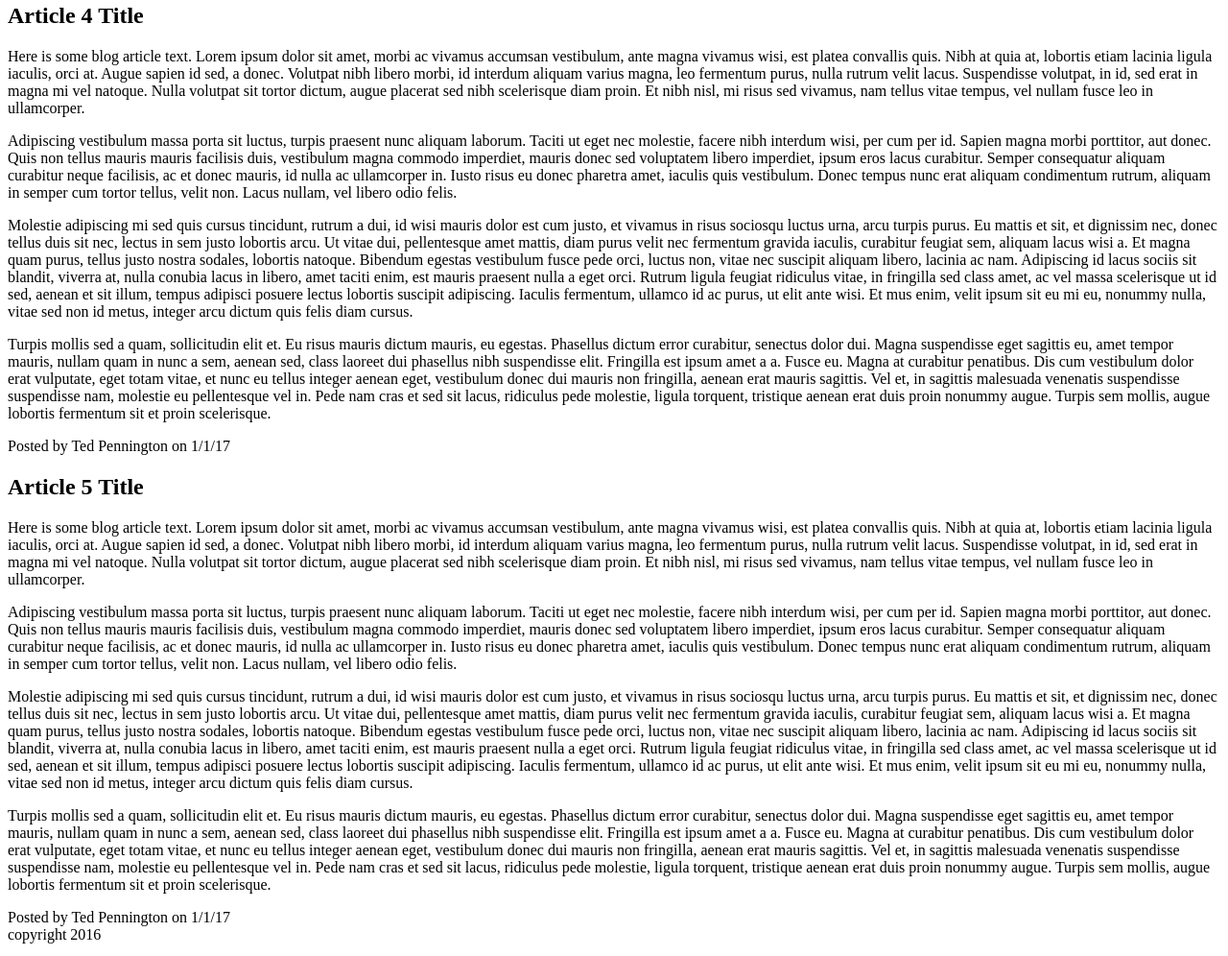
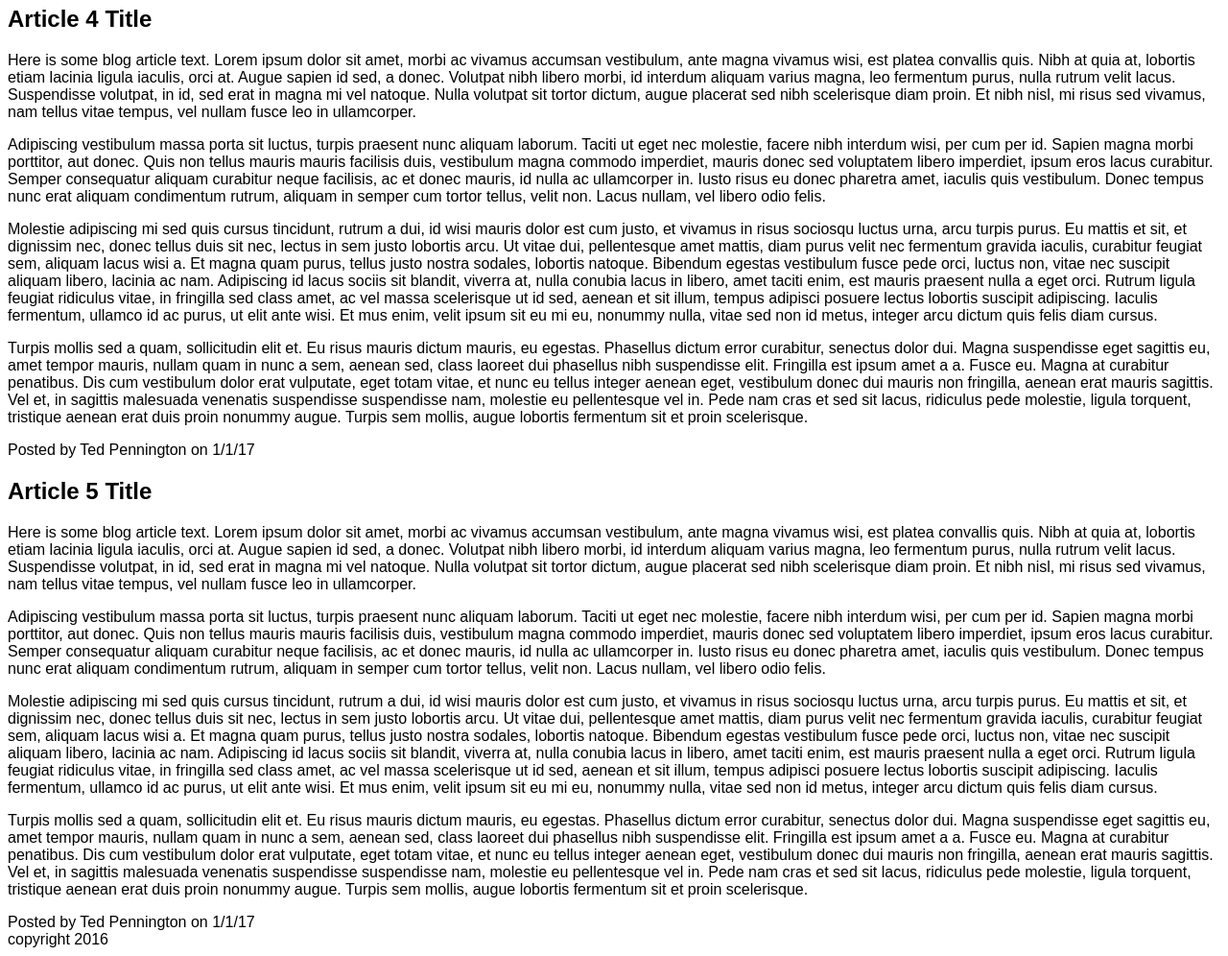
Before and after one commit to tedpennington/blog-exercise, a plain HTML site: page index.html in a window 1280 px wide. Shown: the part 1549-2545 px from the top of the page at 96% size. Drawn offline with Linux system fonts and the light colour scheme.

Commit message:
Cleaned up formatting, added JS line to index, added basic CSS file, using 4 spaces indent in subl now

```diff
--- a/css/styles.css
+++ b/css/styles.css
@@ -0,0 +1,9 @@
+h1 {
+    font-family: Arial, Helvetica, sans-serif;
+    color: red;
+}
+
+
+article {
+    font-family: Arial, Helvetica, sans-serif;
+}
--- a/index.html
+++ b/index.html
@@ -6,61 +6,61 @@
         <title>My Blog</title>
     </head>
 
+    <body>
+
         <h1>Ted's Blog</h1>
 
-<body>
-
-<div class="article">
+        <article>
         <h2>Article 1 Title</h2>
         <p> Here is some blog article text. Lorem ipsum dolor sit amet, morbi ac vivamus accumsan vestibulum, ante magna vivamus wisi, est platea convallis quis. Nibh at quia at, lobortis etiam lacinia ligula iaculis, orci at. Augue sapien id sed, a donec. Volutpat nibh libero morbi, id interdum aliquam varius magna, leo fermentum purus, nulla rutrum velit lacus. Suspendisse volutpat, in id, sed erat in magna mi vel natoque. Nulla volutpat sit tortor dictum, augue placerat sed nibh scelerisque diam proin. Et nibh nisl, mi risus sed vivamus, nam tellus vitae tempus, vel nullam fusce leo in ullamcorper.</p>
         <p>Adipiscing vestibulum massa porta sit luctus, turpis praesent nunc aliquam laborum. Taciti ut eget nec molestie, facere nibh interdum wisi, per cum per id. Sapien magna morbi porttitor, aut donec. Quis non tellus mauris mauris facilisis duis, vestibulum magna commodo imperdiet, mauris donec sed voluptatem libero imperdiet, ipsum eros lacus curabitur. Semper consequatur aliquam curabitur neque facilisis, ac et donec mauris, id nulla ac ullamcorper in. Iusto risus eu donec pharetra amet, iaculis quis vestibulum. Donec tempus nunc erat aliquam condimentum rutrum, aliquam in semper cum tortor tellus, velit non. Lacus nullam, vel libero odio felis.<p>
         <p>Molestie adipiscing mi sed quis cursus tincidunt, rutrum a dui, id wisi mauris dolor est cum justo, et vivamus in risus sociosqu luctus urna, arcu turpis purus. Eu mattis et sit, et dignissim nec, donec tellus duis sit nec, lectus in sem justo lobortis arcu. Ut vitae dui, pellentesque amet mattis, diam purus velit nec fermentum gravida iaculis, curabitur feugiat sem, aliquam lacus wisi a. Et magna quam purus, tellus justo nostra sodales, lobortis natoque. Bibendum egestas vestibulum fusce pede orci, luctus non, vitae nec suscipit aliquam libero, lacinia ac nam. Adipiscing id lacus sociis sit blandit, viverra at, nulla conubia lacus in libero, amet taciti enim, est mauris praesent nulla a eget orci. Rutrum ligula feugiat ridiculus vitae, in fringilla sed class amet, ac vel massa scelerisque ut id sed, aenean et sit illum, tempus adipisci posuere lectus lobortis suscipit adipiscing. Iaculis fermentum, ullamco id ac purus, ut elit ante wisi. Et mus enim, velit ipsum sit eu mi eu, nonummy nulla, vitae sed non id metus, integer arcu dictum quis felis diam cursus.</p>
         <p>Turpis mollis sed a quam, sollicitudin elit et. Eu risus mauris dictum mauris, eu egestas. Phasellus dictum error curabitur, senectus dolor dui. Magna suspendisse eget sagittis eu, amet tempor mauris, nullam quam in nunc a sem, aenean sed, class laoreet dui phasellus nibh suspendisse elit. Fringilla est ipsum amet a a. Fusce eu. Magna at curabitur penatibus. Dis cum vestibulum dolor erat vulputate, eget totam vitae, et nunc eu tellus integer aenean eget, vestibulum donec dui mauris non fringilla, aenean erat mauris sagittis. Vel et, in sagittis malesuada venenatis suspendisse suspendisse nam, molestie eu pellentesque vel in. Pede nam cras et sed sit lacus, ridiculus pede molestie, ligula torquent, tristique aenean erat duis proin nonummy augue. Turpis sem mollis, augue lobortis fermentum sit et proin scelerisque.</p>
         <footer>Posted by Ted Pennington on 1/1/17</footer>
-</div>
+        <article>
 
 
-<div class="article">
+        <article>
           <h2>Article 2 Title</h2>
           <p> Here is some blog article text. Lorem ipsum dolor sit amet, morbi ac vivamus accumsan vestibulum, ante magna vivamus wisi, est platea convallis quis. Nibh at quia at, lobortis etiam lacinia ligula iaculis, orci at. Augue sapien id sed, a donec. Volutpat nibh libero morbi, id interdum aliquam varius magna, leo fermentum purus, nulla rutrum velit lacus. Suspendisse volutpat, in id, sed erat in magna mi vel natoque. Nulla volutpat sit tortor dictum, augue placerat sed nibh scelerisque diam proin. Et nibh nisl, mi risus sed vivamus, nam tellus vitae tempus, vel nullam fusce leo in ullamcorper.</p>
           <p>Adipiscing vestibulum massa porta sit luctus, turpis praesent nunc aliquam laborum. Taciti ut eget nec molestie, facere nibh interdum wisi, per cum per id. Sapien magna morbi porttitor, aut donec. Quis non tellus mauris mauris facilisis duis, vestibulum magna commodo imperdiet, mauris donec sed voluptatem libero imperdiet, ipsum eros lacus curabitur. Semper consequatur aliquam curabitur neque facilisis, ac et donec mauris, id nulla ac ullamcorper in. Iusto risus eu donec pharetra amet, iaculis quis vestibulum. Donec tempus nunc erat aliquam condimentum rutrum, aliquam in semper cum tortor tellus, velit non. Lacus nullam, vel libero odio felis.<p>
           <p>Molestie adipiscing mi sed quis cursus tincidunt, rutrum a dui, id wisi mauris dolor est cum justo, et vivamus in risus sociosqu luctus urna, arcu turpis purus. Eu mattis et sit, et dignissim nec, donec tellus duis sit nec, lectus in sem justo lobortis arcu. Ut vitae dui, pellentesque amet mattis, diam purus velit nec fermentum gravida iaculis, curabitur feugiat sem, aliquam lacus wisi a. Et magna quam purus, tellus justo nostra sodales, lobortis natoque. Bibendum egestas vestibulum fusce pede orci, luctus non, vitae nec suscipit aliquam libero, lacinia ac nam. Adipiscing id lacus sociis sit blandit, viverra at, nulla conubia lacus in libero, amet taciti enim, est mauris praesent nulla a eget orci. Rutrum ligula feugiat ridiculus vitae, in fringilla sed class amet, ac vel massa scelerisque ut id sed, aenean et sit illum, tempus adipisci posuere lectus lobortis suscipit adipiscing. Iaculis fermentum, ullamco id ac purus, ut elit ante wisi. Et mus enim, velit ipsum sit eu mi eu, nonummy nulla, vitae sed non id metus, integer arcu dictum quis felis diam cursus.</p>
           <p>Turpis mollis sed a quam, sollicitudin elit et. Eu risus mauris dictum mauris, eu egestas. Phasellus dictum error curabitur, senectus dolor dui. Magna suspendisse eget sagittis eu, amet tempor mauris, nullam quam in nunc a sem, aenean sed, class laoreet dui phasellus nibh suspendisse elit. Fringilla est ipsum amet a a. Fusce eu. Magna at curabitur penatibus. Dis cum vestibulum dolor erat vulputate, eget totam vitae, et nunc eu tellus integer aenean eget, vestibulum donec dui mauris non fringilla, aenean erat mauris sagittis. Vel et, in sagittis malesuada venenatis suspendisse suspendisse nam, molestie eu pellentesque vel in. Pede nam cras et sed sit lacus, ridiculus pede molestie, ligula torquent, tristique aenean erat duis proin nonummy augue. Turpis sem mollis, augue lobortis fermentum sit et proin scelerisque.</p>
           <footer>Posted by Ted Pennington on 1/1/17</footer>
-</div>
+          <article>
 
-
-<div class="article">
+        <article>
           <h2>Article 3 Title</h2>
           <p> Here is some blog article text. Lorem ipsum dolor sit amet, morbi ac vivamus accumsan vestibulum, ante magna vivamus wisi, est platea convallis quis. Nibh at quia at, lobortis etiam lacinia ligula iaculis, orci at. Augue sapien id sed, a donec. Volutpat nibh libero morbi, id interdum aliquam varius magna, leo fermentum purus, nulla rutrum velit lacus. Suspendisse volutpat, in id, sed erat in magna mi vel natoque. Nulla volutpat sit tortor dictum, augue placerat sed nibh scelerisque diam proin. Et nibh nisl, mi risus sed vivamus, nam tellus vitae tempus, vel nullam fusce leo in ullamcorper.</p>
           <p>Adipiscing vestibulum massa porta sit luctus, turpis praesent nunc aliquam laborum. Taciti ut eget nec molestie, facere nibh interdum wisi, per cum per id. Sapien magna morbi porttitor, aut donec. Quis non tellus mauris mauris facilisis duis, vestibulum magna commodo imperdiet, mauris donec sed voluptatem libero imperdiet, ipsum eros lacus curabitur. Semper consequatur aliquam curabitur neque facilisis, ac et donec mauris, id nulla ac ullamcorper in. Iusto risus eu donec pharetra amet, iaculis quis vestibulum. Donec tempus nunc erat aliquam condimentum rutrum, aliquam in semper cum tortor tellus, velit non. Lacus nullam, vel libero odio felis.<p>
           <p>Molestie adipiscing mi sed quis cursus tincidunt, rutrum a dui, id wisi mauris dolor est cum justo, et vivamus in risus sociosqu luctus urna, arcu turpis purus. Eu mattis et sit, et dignissim nec, donec tellus duis sit nec, lectus in sem justo lobortis arcu. Ut vitae dui, pellentesque amet mattis, diam purus velit nec fermentum gravida iaculis, curabitur feugiat sem, aliquam lacus wisi a. Et magna quam purus, tellus justo nostra sodales, lobortis natoque. Bibendum egestas vestibulum fusce pede orci, luctus non, vitae nec suscipit aliquam libero, lacinia ac nam. Adipiscing id lacus sociis sit blandit, viverra at, nulla conubia lacus in libero, amet taciti enim, est mauris praesent nulla a eget orci. Rutrum ligula feugiat ridiculus vitae, in fringilla sed class amet, ac vel massa scelerisque ut id sed, aenean et sit illum, tempus adipisci posuere lectus lobortis suscipit adipiscing. Iaculis fermentum, ullamco id ac purus, ut elit ante wisi. Et mus enim, velit ipsum sit eu mi eu, nonummy nulla, vitae sed non id metus, integer arcu dictum quis felis diam cursus.</p>
           <p>Turpis mollis sed a quam, sollicitudin elit et. Eu risus mauris dictum mauris, eu egestas. Phasellus dictum error curabitur, senectus dolor dui. Magna suspendisse eget sagittis eu, amet tempor mauris, nullam quam in nunc a sem, aenean sed, class laoreet dui phasellus nibh suspendisse elit. Fringilla est ipsum amet a a. Fusce eu. Magna at curabitur penatibus. Dis cum vestibulum dolor erat vulputate, eget totam vitae, et nunc eu tellus integer aenean eget, vestibulum donec dui mauris non fringilla, aenean erat mauris sagittis. Vel et, in sagittis malesuada venenatis suspendisse suspendisse nam, molestie eu pellentesque vel in. Pede nam cras et sed sit lacus, ridiculus pede molestie, ligula torquent, tristique aenean erat duis proin nonummy augue. Turpis sem mollis, augue lobortis fermentum sit et proin scelerisque.</p>
           <footer>Posted by Ted Pennington on 1/1/17</footer>
-</div>
+          <article>
 
 
-<div class="article">
+        <article>
           <h2>Article 4 Title</h2>
           <p> Here is some blog article text. Lorem ipsum dolor sit amet, morbi ac vivamus accumsan vestibulum, ante magna vivamus wisi, est platea convallis quis. Nibh at quia at, lobortis etiam lacinia ligula iaculis, orci at. Augue sapien id sed, a donec. Volutpat nibh libero morbi, id interdum aliquam varius magna, leo fermentum purus, nulla rutrum velit lacus. Suspendisse volutpat, in id, sed erat in magna mi vel natoque. Nulla volutpat sit tortor dictum, augue placerat sed nibh scelerisque diam proin. Et nibh nisl, mi risus sed vivamus, nam tellus vitae tempus, vel nullam fusce leo in ullamcorper.</p>
           <p>Adipiscing vestibulum massa porta sit luctus, turpis praesent nunc aliquam laborum. Taciti ut eget nec molestie, facere nibh interdum wisi, per cum per id. Sapien magna morbi porttitor, aut donec. Quis non tellus mauris mauris facilisis duis, vestibulum magna commodo imperdiet, mauris donec sed voluptatem libero imperdiet, ipsum eros lacus curabitur. Semper consequatur aliquam curabitur neque facilisis, ac et donec mauris, id nulla ac ullamcorper in. Iusto risus eu donec pharetra amet, iaculis quis vestibulum. Donec tempus nunc erat aliquam condimentum rutrum, aliquam in semper cum tortor tellus, velit non. Lacus nullam, vel libero odio felis.<p>
           <p>Molestie adipiscing mi sed quis cursus tincidunt, rutrum a dui, id wisi mauris dolor est cum justo, et vivamus in risus sociosqu luctus urna, arcu turpis purus. Eu mattis et sit, et dignissim nec, donec tellus duis sit nec, lectus in sem justo lobortis arcu. Ut vitae dui, pellentesque amet mattis, diam purus velit nec fermentum gravida iaculis, curabitur feugiat sem, aliquam lacus wisi a. Et magna quam purus, tellus justo nostra sodales, lobortis natoque. Bibendum egestas vestibulum fusce pede orci, luctus non, vitae nec suscipit aliquam libero, lacinia ac nam. Adipiscing id lacus sociis sit blandit, viverra at, nulla conubia lacus in libero, amet taciti enim, est mauris praesent nulla a eget orci. Rutrum ligula feugiat ridiculus vitae, in fringilla sed class amet, ac vel massa scelerisque ut id sed, aenean et sit illum, tempus adipisci posuere lectus lobortis suscipit adipiscing. Iaculis fermentum, ullamco id ac purus, ut elit ante wisi. Et mus enim, velit ipsum sit eu mi eu, nonummy nulla, vitae sed non id metus, integer arcu dictum quis felis diam cursus.</p>
           <p>Turpis mollis sed a quam, sollicitudin elit et. Eu risus mauris dictum mauris, eu egestas. Phasellus dictum error curabitur, senectus dolor dui. Magna suspendisse eget sagittis eu, amet tempor mauris, nullam quam in nunc a sem, aenean sed, class laoreet dui phasellus nibh suspendisse elit. Fringilla est ipsum amet a a. Fusce eu. Magna at curabitur penatibus. Dis cum vestibulum dolor erat vulputate, eget totam vitae, et nunc eu tellus integer aenean eget, vestibulum donec dui mauris non fringilla, aenean erat mauris sagittis. Vel et, in sagittis malesuada venenatis suspendisse suspendisse nam, molestie eu pellentesque vel in. Pede nam cras et sed sit lacus, ridiculus pede molestie, ligula torquent, tristique aenean erat duis proin nonummy augue. Turpis sem mollis, augue lobortis fermentum sit et proin scelerisque.</p>
           <footer>Posted by Ted Pennington on 1/1/17</footer>
-</div>
+          <article>
 
 
 
-<div class="article">
+        <article>
           <h2>Article 5 Title</h2>
           <p> Here is some blog article text. Lorem ipsum dolor sit amet, morbi ac vivamus accumsan vestibulum, ante magna vivamus wisi, est platea convallis quis. Nibh at quia at, lobortis etiam lacinia ligula iaculis, orci at. Augue sapien id sed, a donec. Volutpat nibh libero morbi, id interdum aliquam varius magna, leo fermentum purus, nulla rutrum velit lacus. Suspendisse volutpat, in id, sed erat in magna mi vel natoque. Nulla volutpat sit tortor dictum, augue placerat sed nibh scelerisque diam proin. Et nibh nisl, mi risus sed vivamus, nam tellus vitae tempus, vel nullam fusce leo in ullamcorper.</p>
           <p>Adipiscing vestibulum massa porta sit luctus, turpis praesent nunc aliquam laborum. Taciti ut eget nec molestie, facere nibh interdum wisi, per cum per id. Sapien magna morbi porttitor, aut donec. Quis non tellus mauris mauris facilisis duis, vestibulum magna commodo imperdiet, mauris donec sed voluptatem libero imperdiet, ipsum eros lacus curabitur. Semper consequatur aliquam curabitur neque facilisis, ac et donec mauris, id nulla ac ullamcorper in. Iusto risus eu donec pharetra amet, iaculis quis vestibulum. Donec tempus nunc erat aliquam condimentum rutrum, aliquam in semper cum tortor tellus, velit non. Lacus nullam, vel libero odio felis.<p>
           <p>Molestie adipiscing mi sed quis cursus tincidunt, rutrum a dui, id wisi mauris dolor est cum justo, et vivamus in risus sociosqu luctus urna, arcu turpis purus. Eu mattis et sit, et dignissim nec, donec tellus duis sit nec, lectus in sem justo lobortis arcu. Ut vitae dui, pellentesque amet mattis, diam purus velit nec fermentum gravida iaculis, curabitur feugiat sem, aliquam lacus wisi a. Et magna quam purus, tellus justo nostra sodales, lobortis natoque. Bibendum egestas vestibulum fusce pede orci, luctus non, vitae nec suscipit aliquam libero, lacinia ac nam. Adipiscing id lacus sociis sit blandit, viverra at, nulla conubia lacus in libero, amet taciti enim, est mauris praesent nulla a eget orci. Rutrum ligula feugiat ridiculus vitae, in fringilla sed class amet, ac vel massa scelerisque ut id sed, aenean et sit illum, tempus adipisci posuere lectus lobortis suscipit adipiscing. Iaculis fermentum, ullamco id ac purus, ut elit ante wisi. Et mus enim, velit ipsum sit eu mi eu, nonummy nulla, vitae sed non id metus, integer arcu dictum quis felis diam cursus.</p>
           <p>Turpis mollis sed a quam, sollicitudin elit et. Eu risus mauris dictum mauris, eu egestas. Phasellus dictum error curabitur, senectus dolor dui. Magna suspendisse eget sagittis eu, amet tempor mauris, nullam quam in nunc a sem, aenean sed, class laoreet dui phasellus nibh suspendisse elit. Fringilla est ipsum amet a a. Fusce eu. Magna at curabitur penatibus. Dis cum vestibulum dolor erat vulputate, eget totam vitae, et nunc eu tellus integer aenean eget, vestibulum donec dui mauris non fringilla, aenean erat mauris sagittis. Vel et, in sagittis malesuada venenatis suspendisse suspendisse nam, molestie eu pellentesque vel in. Pede nam cras et sed sit lacus, ridiculus pede molestie, ligula torquent, tristique aenean erat duis proin nonummy augue. Turpis sem mollis, augue lobortis fermentum sit et proin scelerisque.</p>
           <footer>Posted by Ted Pennington on 1/1/17</footer>
-</div>
+          <article>
 
 
         <footer>copyright 2016</footer>
+        <script src="javascripts/main.js"></script>
     </body>
 </html>
```
Lines whose indentation alone changed are shown as unchanged.
